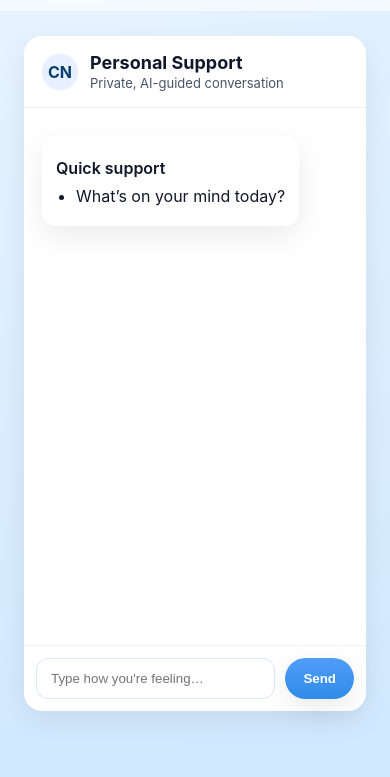
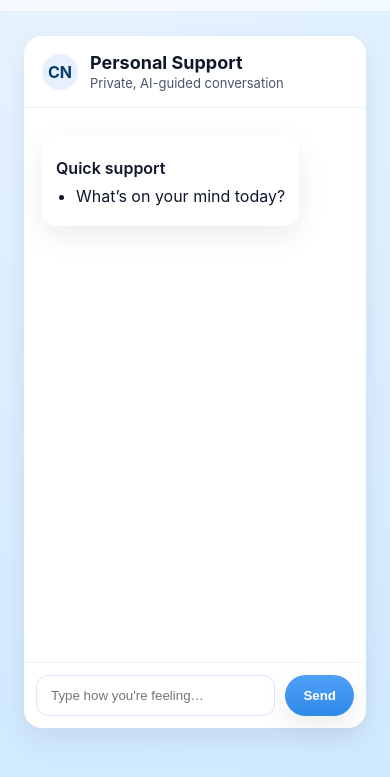
Before and after one commit to calmnestpk/calmnest.ai, a website: page public/chat.html in a window 390 px wide. Shown: the part 45-822 px from the top of the page. Drawn offline with nearby package versions, Linux system fonts and the light colour scheme.

Commit message:
styles.css

```diff
--- a/public/styles.css
+++ b/public/styles.css
@@ -1,7 +1,6 @@
-/* ==== Theme (set this to logo blue) ==== */
-/* Swap --sky-base to your exact CalmNest logo light-blue hex if different */
+/* ==== Theme (CalmNest light blue) ==== */
 :root {
-  --sky-base: #cfe9ff;      /* <- light blue base (tweak to your exact brand) */
+  --sky-base: #cfe9ff;      /* tweak to your exact brand blue if needed */
   --sky: #e7f3ff;           /* gradient blend color */
   --ink: #0f172a;
   --muted: #475569;
@@ -12,14 +11,19 @@
   --shadow: 0 10px 30px rgba(2, 8, 23, 0.08);
   --radius: 18px;
 }
+
 * { box-sizing: border-box; }
 html, body { height: 100%; }
-body { margin: 0; font-family: Inter, system-ui, -apple-system, Segoe UI, Roboto, Arial, sans-serif; color: var(--ink); }
+body {
+  margin: 0;
+  font-family: Inter, system-ui, -apple-system, Segoe UI, Roboto, Arial, sans-serif;
+  color: var(--ink);
+  overscroll-behavior-y: none; /* prevent whole-page rubber band during chat scroll */
+}
 
 /* Layout */
 .bg-sky {
-  background:
-    radial-gradient(1200px 800px at 20% 10%, var(--sky), var(--sky-base));
+  background: radial-gradient(1200px 800px at 20% 10%, var(--sky), var(--sky-base));
   min-height: 100vh;
 }
 .center { display: grid; place-items: center; min-height: calc(100vh - 60px); padding: 28px; }
@@ -57,14 +61,45 @@ body { margin: 0; font-family: Inter, system-ui, -apple-system, Segoe UI, Roboto
 /* Corporate */
 .bullets { margin: 16px 0; padding-left: 18px; color: var(--muted); }
 
-/* Chat */
-.chat-shell { display: grid; place-items: center; padding: 24px; }
-.chat-card { background: var(--card); width: 100%; max-width: 880px; border-radius: var(--radius); box-shadow: var(--shadow); display: grid; grid-template-rows: auto 1fr auto; min-height: 70vh; }
-.chat-head { display: flex; align-items: center; gap: 12px; padding: 16px 18px; border-bottom: 1px solid rgba(8,60,111,0.06); }
+/* ===== Chat (updated: only messages scroll) ===== */
+.chat-shell {
+  display: flex;
+  justify-content: center;
+  padding: 24px;
+  min-height: calc(100svh - 60px); /* fill viewport minus topbar */
+}
+
+.chat-card {
+  background: var(--card);
+  width: 100%;
+  max-width: 880px;
+  border-radius: var(--radius);
+  box-shadow: var(--shadow);
+
+  /* keep header/composer fixed and let middle scroll */
+  display: flex;
+  flex-direction: column;
+  height: clamp(560px, 78svh, 900px);
+}
+
+.chat-head {
+  display: flex; align-items: center; gap: 12px;
+  padding: 16px 18px;
+  border-bottom: 1px solid rgba(8,60,111,0.06);
+}
 .chat-head h2 { margin: 0; font-size: 18px; }
 .chat-head .sub { margin: 2px 0 0; font-size: 13px; color: var(--muted); }
 .avatar { width: 36px; height: 36px; border-radius: 50%; background: #e6f0ff; display: grid; place-items: center; font-weight: 700; color: var(--brand-ink); }
-.messages { padding: 18px; overflow-y: auto; }
+
+/* scrolling area */
+.messages {
+  padding: 18px;
+  overflow-y: auto;
+  flex: 1;              /* take remaining height */
+  min-height: 0;        /* allow flex child to shrink for proper overflow */
+  overscroll-behavior: contain;
+}
+
 .message { display: flex; gap: 10px; margin: 10px 0; }
 .message .bubble { padding: 12px 14px; border-radius: 14px; max-width: 72ch; box-shadow: var(--shadow); }
 .message.user { justify-content: flex-end; }
@@ -78,15 +113,23 @@ body { margin: 0; font-family: Inter, system-ui, -apple-system, Segoe UI, Roboto
 .bubble li { margin: 4px 0; }
 .bubble h1, .bubble h2, .bubble h3 { margin: 10px 0 6px; font-weight: 600; font-size: 1rem; }
 
-/* Composer */
-.composer { display: flex; gap: 10px; padding: 12px; border-top: 1px solid rgba(8,60,111,0.06); }
-.input { flex: 1; padding: 12px 14px; border-radius: 12px; border: 1px solid #d8e7fb; outline: none; box-shadow: inset 0 1px 0 rgba(255,255,255,0.4), 0 0 0 0 var(--ring); transition: box-shadow .2s ease, border-color .2s ease; }
+/* Composer pinned to bottom */
+.composer {
+  display: flex; gap: 10px; padding: 12px;
+  border-top: 1px solid rgba(8,60,111,0.06);
+}
+.input {
+  flex: 1; padding: 12px 14px; border-radius: 12px;
+  border: 1px solid #d8e7fb; outline: none;
+  box-shadow: inset 0 1px 0 rgba(255,255,255,0.4), 0 0 0 0 var(--ring);
+  transition: box-shadow .2s ease, border-color .2s ease;
+}
 .input:focus { border-color: #b8d3f7; box-shadow: 0 0 0 4px var(--ring); }
 
 /* Small screens */
 @media (max-width: 640px) {
   .card h1 { font-size: 24px; }
-  .chat-card { min-height: 80vh; }
+  .chat-card { height: 82svh; }
 }
 
 /* Typing indicator */
@@ -94,5 +137,4 @@ body { margin: 0; font-family: Inter, system-ui, -apple-system, Segoe UI, Roboto
 .typing .dot { width: 6px; height: 6px; border-radius: 50%; background: #9dbcf3; opacity: .3; animation: blink 1.2s infinite; }
 .typing .dot:nth-child(2) { animation-delay: .2s; }
 .typing .dot:nth-child(3) { animation-delay: .4s; }
-
 @keyframes blink { 0%, 80%, 100% { opacity: .3; } 40% { opacity: 1; } }
```
